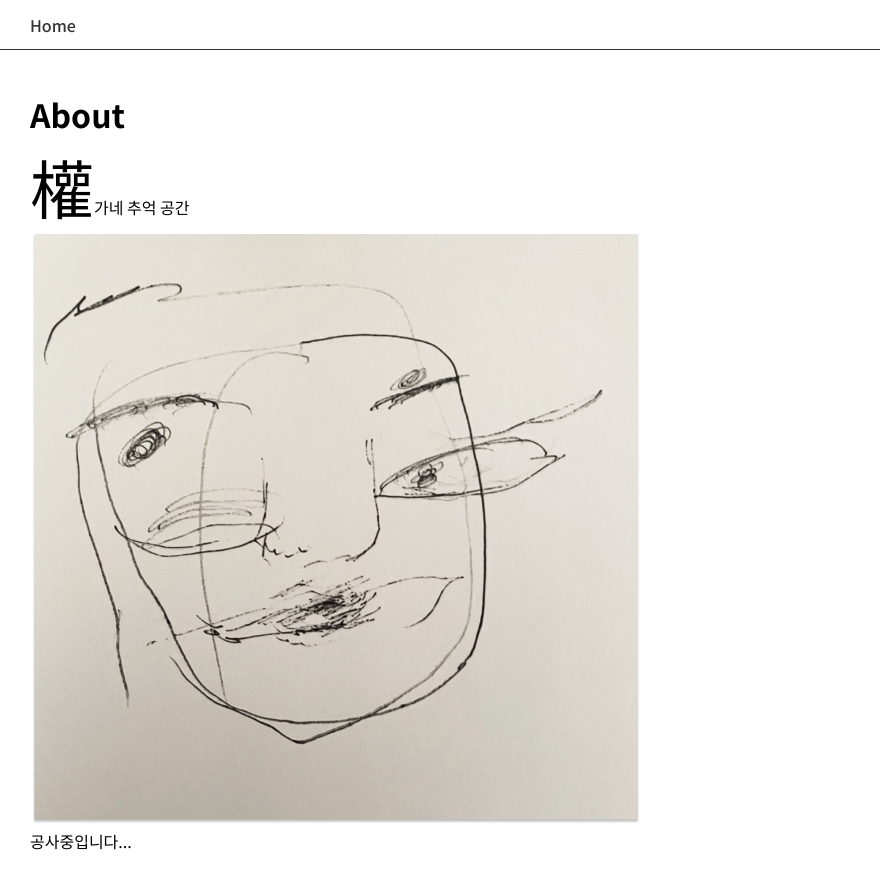
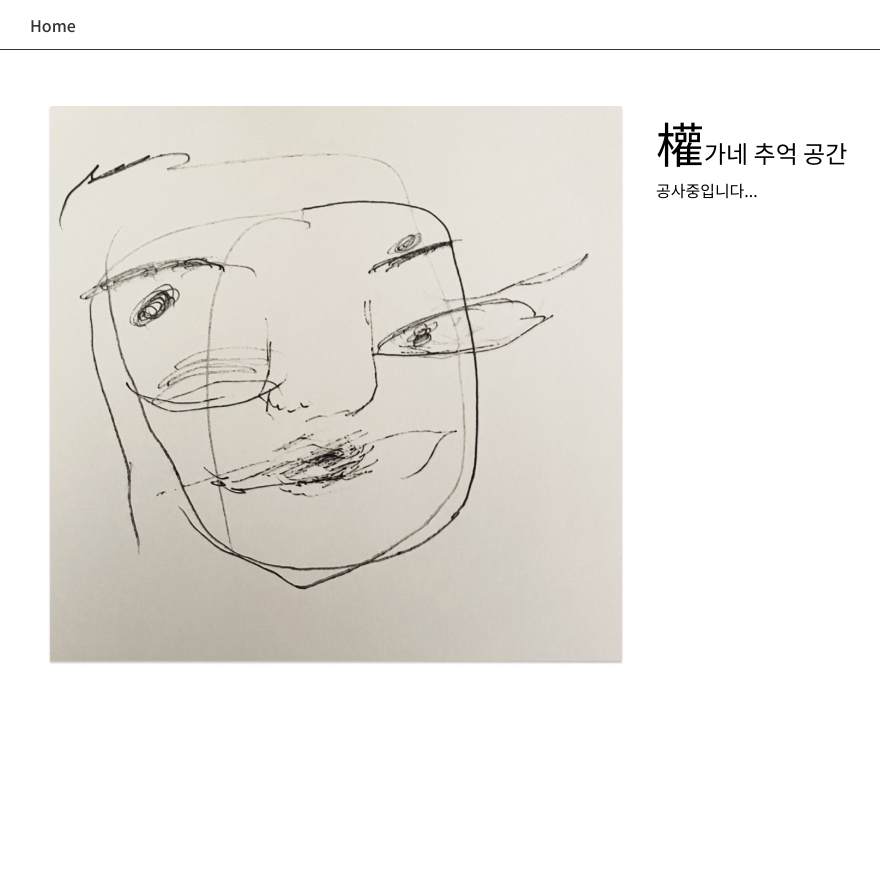
Before and after one commit to csslick/kwons, a Vue app: page /#/about in a window 1280 px wide. Shown: the whole page, without its empty margins (0-880 px from the left). After the commit the page ends 800 px from the top, so only its background shows below. Built offline with nearby package versions, Linux system fonts and the light colour scheme; a web font is replaced by a local one.

Commit message:
Add files via upload

```diff
--- a/src/components/Modal.vue
+++ b/src/components/Modal.vue
@@ -13,11 +13,11 @@
 <style scoped lang='scss'>
 .modal {
   position: fixed;
-  top: 50px;
+  top: 0px;
   left: 0;
   width: 100%;
-  height: calc(100vh - 50px);
-  background-color: rgba(0, 0, 0, 0.8);
+  height: calc(100vh);
+  background-color: rgba(0, 0, 0, 0.85);
   display: flex;
   justify-content: center;
   align-items: center;
@@ -25,14 +25,14 @@
 
   color: #fff;
   text-align: center;
+  // border: 2px solid red;
 }
 
 @media screen and (min-width: 768px) {
   .modal {
     :deep(img) {
-      width: 50%;
-      height: 100%;
-      object-fit: contain;
+      height: 80vh;
+      // border:2px solid green;
     }
   }
 }
--- a/src/components/Navbar.vue
+++ b/src/components/Navbar.vue
@@ -1,5 +1,6 @@
 <template>
   <header>
+    <div class="header-container">
       <nav>
         <router-link to="/">Home</router-link>
         <!-- <router-link to="/about">About</router-link> -->
@@ -7,6 +8,7 @@
       <button @click="toggleMenu">
         <Icon icon="ri:menu-3-line" width="24" height="24"  style="color: 4b3c30" />
       </button>
+    </div>
   </header>
 
   <div class="toggle-menu" v-if="isMenuOpen">
@@ -45,14 +47,22 @@
 
   header {
     position: fixed;
+    left: 0;
+    top: 0;
     width: 100%;
     height: 50px;
     border-bottom: 1px solid var(--text-color);
+    padding: 0 30px;
+    background: #fff;
+
+    .header-container {
       display: flex;
       justify-content: space-between;
       align-items: center;
-    padding: 0 30px;
-    background: #fff;
+      max-width: 1440px;
+      height: 100%;
+      margin: 0 auto;
+    }
   }
 
   a {
@@ -85,10 +95,16 @@
       width: 100%;
       height: 50px;
       border-bottom: 1px solid var(--text-color);
+      padding: 0 20px;
+
+      .header-container {
         display: flex;
         justify-content: space-between;
         align-items: center;
-      padding: 0 20px;
+        max-width: 1440px;
+        height: 100%;
+        margin: 0 auto;
+      }
     }
 
   }
--- a/src/components/News.vue
+++ b/src/components/News.vue
@@ -2,7 +2,7 @@
   <div class="news-container">
     <h2>Latest News</h2>
     <ul class="news">
-      <li v-for="(news, i) in newsData.reverse()" :key="i">
+      <li v-for="(news, i) in newsData" :key="i">
         <a :href="news.img_url" target="_blank" @click.prevent="showModal(news)">
           <h4>{{ news.title }}</h4>
           <time>{{ news.date }}</time>
@@ -32,13 +32,20 @@ import Modal from '../components/Modal.vue';
 import { Icon } from '@iconify/vue';
 
 const isModal = ref(false);
-const news = ref(newsData);
+const news = ref(newsData.reverse());
 const img_url = ref('');
 const title = ref('');
 const content = ref('');
 console.log(news.value);
 
-const showModal = (news) => {
+interface NewsItem {
+  title: string;
+  content: string;
+  img_url: string;
+  date: string;
+}
+
+const showModal = (news: NewsItem) => {
   isModal.value = true;
   img_url.value = news.img_url;
   title.value = news.title;
--- a/src/view/About.vue
+++ b/src/view/About.vue
@@ -1,12 +1,14 @@
 <template>
-    <div class="container">
-        <h1>About</h1>
-        <p class="kwon">權가네 추억 공간</p>
+    <main class="container">
+        <!-- <h1>About</h1> -->
         <figure class="mom_draw_me">
             <img src="/images/mom_draw_me2_2024_11_13.jpg" alt="mom draw me">
         </figure>
-        <p>공사중입니다...</p>
-    </div>
+        <article>
+            <h2 class="kwon">權가네 추억 공간</h2>
+            <p>공사중입니다...</p>
+        </article>
+    </main>
 </template>
 
 <script setup lang='ts'>
@@ -15,6 +17,24 @@
 
 <style lang="scss" scoped>
 @media screen and (min-width: 768px) {
+    .container {
+        display: flex;
+        justify-content: space-between;
+        // align-items: center;
+        figure, article {
+            flex: 1;
+            // border: 1px solid red;
+            padding: 1em;
+        }
+        figure {
+            img {
+                width: 100%;
+                height: 100%;
+                object-fit: contain;
+            }
+        }
+    }
+
     .mom_draw_me {
         width: 100%;
         height: 100%;
@@ -41,9 +61,8 @@
     padding-left: 30px;
 }
 
+.kwon{ font-weight: normal;}
 .kwon::first-letter {
-    font-size: 4rem;
-    font-weight: 700;
-    font-weight: normal;
+    font-size: 3rem;
 }
 </style>
--- a/src/view/Home.vue
+++ b/src/view/Home.vue
@@ -92,12 +92,6 @@ h1 {
         display: flex;
         height: calc(100vh - 50px);
 
-        .left,
-        .right {
-            width: 50%;
-
-        }
-
         .left {
             display: flex;
             flex-direction: column;
@@ -134,7 +128,7 @@ h1 {
 
             .img2 {
                 a:nth-child(2) {
-                    max-height: 45vh;
+                    // max-height: 45vh;
                     position: fixed;
                     right: 0;
                     bottom: 0;
```
Lines whose indentation alone changed are shown as unchanged.
